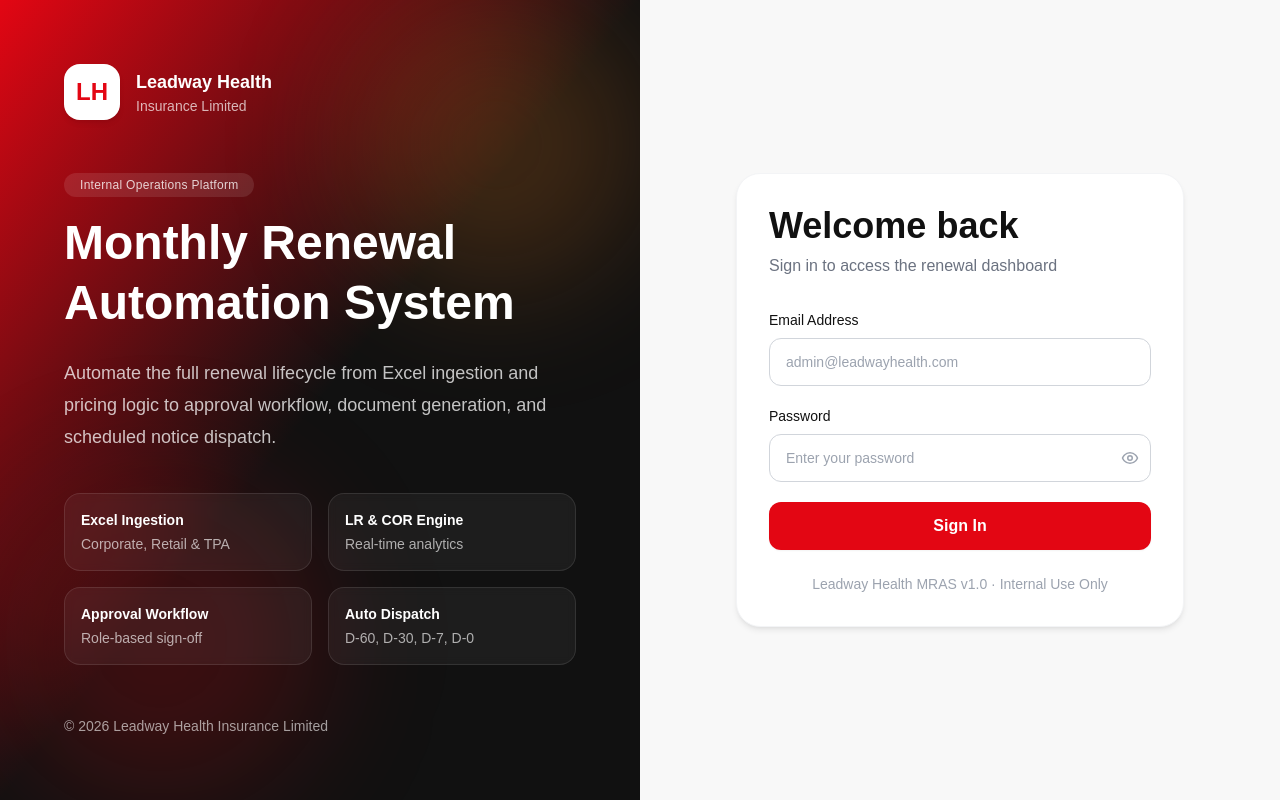
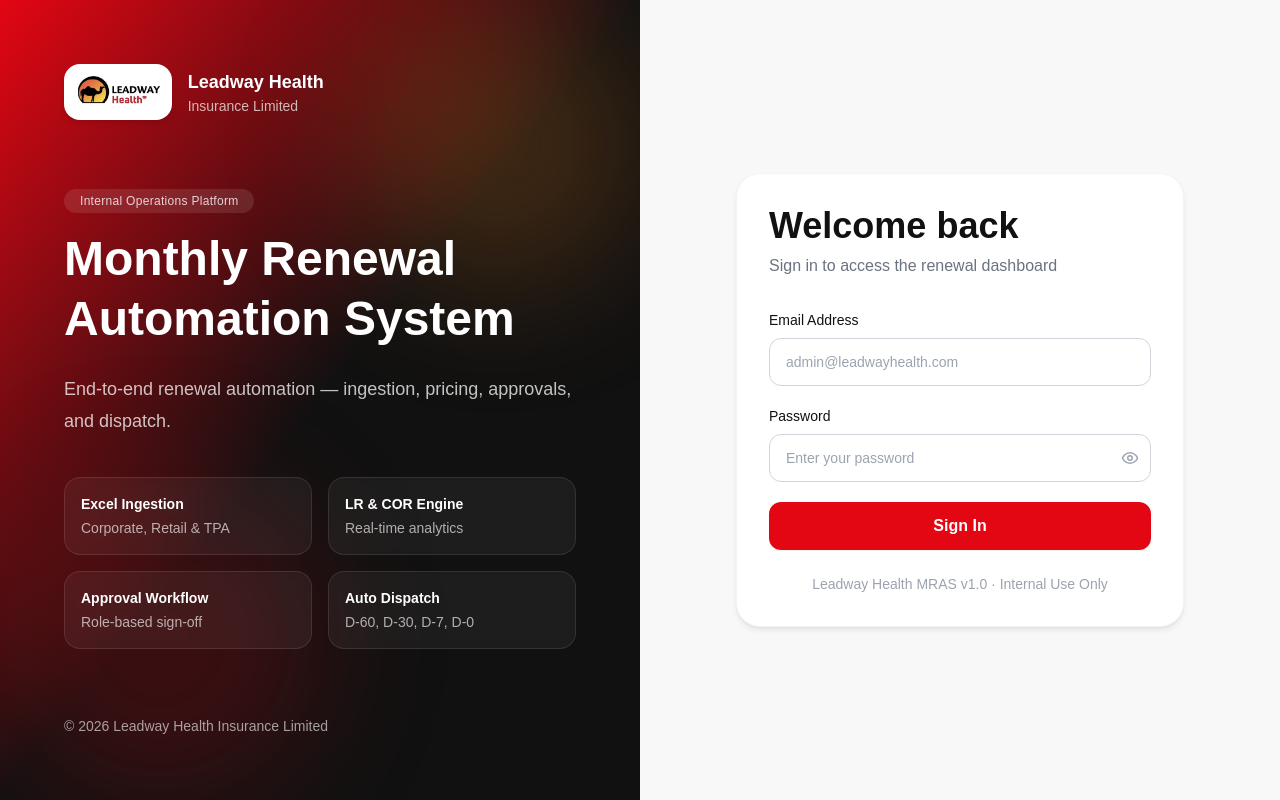
Before and after one commit to Ibemma-Ops/leadway-renewal-automation, a React (Vite) app in the folder frontend/: page /login in a window 1280 px wide. Built offline with nearby package versions, Linux system fonts and the light colour scheme; no server answers.

Commit message:
Update LoginPage.jsx

```diff
--- a/frontend/src/pages/LoginPage.jsx
+++ b/frontend/src/pages/LoginPage.jsx
@@ -3,6 +3,7 @@
 import { useAuth } from "../hooks/useAuth";
 import toast from "react-hot-toast";
 import { Loader2, Eye, EyeOff } from "lucide-react";
+import logo from "../assets/leadway-health.png";
 
 export default function LoginPage() {
   const { login } = useAuth();
@@ -13,7 +14,10 @@
 
   const handleSubmit = async (e) => {
     e.preventDefault();
-    if (!form.email || !form.password) return toast.error("Enter email and password");
+    if (!form.email || !form.password) {
+      return toast.error("Enter email and password");
+    }
+
     setLoading(true);
     try {
       await login(form.email, form.password);
@@ -34,8 +38,12 @@
 
         <div className="relative z-10 flex w-full flex-col justify-between p-12 xl:p-16">
           <div className="flex items-center gap-4">
-            <div className="flex h-14 w-14 items-center justify-center rounded-2xl bg-brand-white text-brand-red text-2xl font-bold shadow-card-md">
-              LH
+            <div className="bg-white rounded-2xl px-3 py-2 shadow-card-md">
+              <img
+                src={logo}
+                alt="Leadway Health"
+                className="h-10 w-auto object-contain"
+              />
             </div>
             <div>
               <p className="text-lg font-semibold">Leadway Health</p>
@@ -47,14 +55,15 @@
             <p className="mb-4 inline-flex rounded-full bg-brand-white/10 px-4 py-1 text-xs font-medium tracking-wide text-white/80">
               Internal Operations Platform
             </p>
+
             <h1 className="text-5xl font-bold leading-tight">
               Monthly Renewal
               <br />
               Automation System
             </h1>
+
             <p className="mt-6 text-lg leading-8 text-white/75">
-              Automate the full renewal lifecycle from Excel ingestion and pricing logic
-              to approval workflow, document generation, and scheduled notice dispatch.
+              End-to-end renewal automation — ingestion, pricing, approvals, and dispatch.
             </p>
 
             <div className="mt-10 grid grid-cols-2 gap-4">
@@ -84,8 +93,12 @@
       <div className="flex items-center justify-center bg-[#f8f8f8] px-6 py-10">
         <div className="w-full max-w-md">
           <div className="mb-8 flex items-center gap-3 lg:hidden">
-            <div className="flex h-12 w-12 items-center justify-center rounded-2xl bg-brand-red text-brand-white text-xl font-bold">
-              LH
+            <div className="bg-white rounded-xl px-3 py-2 shadow-sm">
+              <img
+                src={logo}
+                alt="Leadway Health"
+                className="h-8 w-auto object-contain"
+              />
             </div>
             <div>
               <p className="font-semibold text-brand-black">Leadway Health</p>
```
